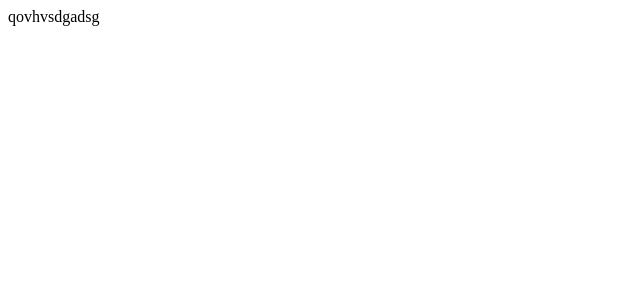
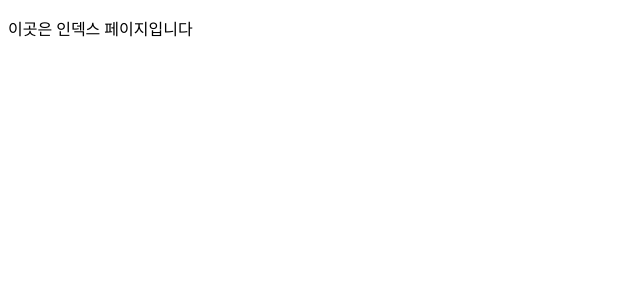
Before and after one commit to code-bootcamp/off-client, a Next.js app: page / in a window 1280 px wide. Shown: the top 300 px of the page, without its empty margins (0-640 px from the left). Built offline with nearby package versions, Linux system fonts and the light colour scheme.

Commit message:
chore:ssr build test

```diff
--- a/pages/index.tsx
+++ b/pages/index.tsx
@@ -1,10 +1,7 @@
 export default function Home() {
   return (
-    <>qovhvsdgadsg</>
-
-
-
-
-
+    <>
+      <p>이곳은 인덱스 페이지입니다</p>
+    </>
   )
 }
```
